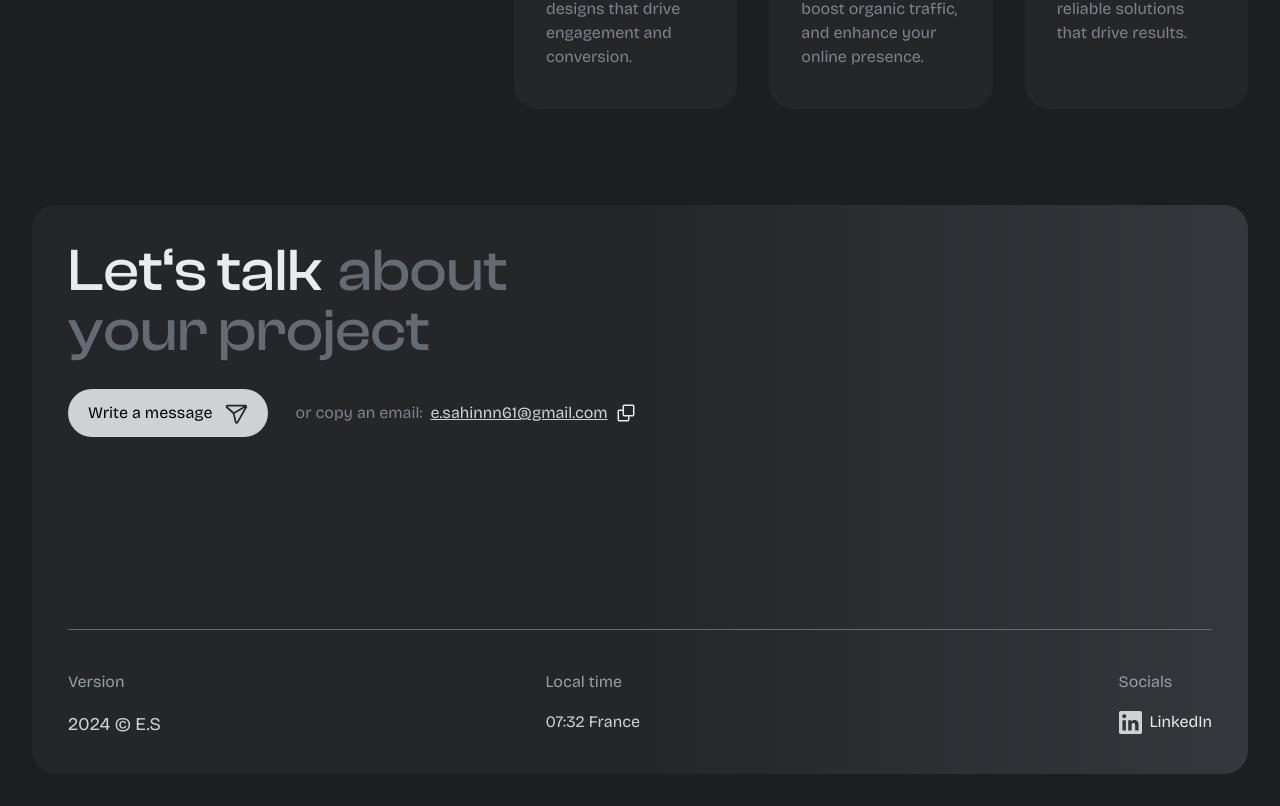
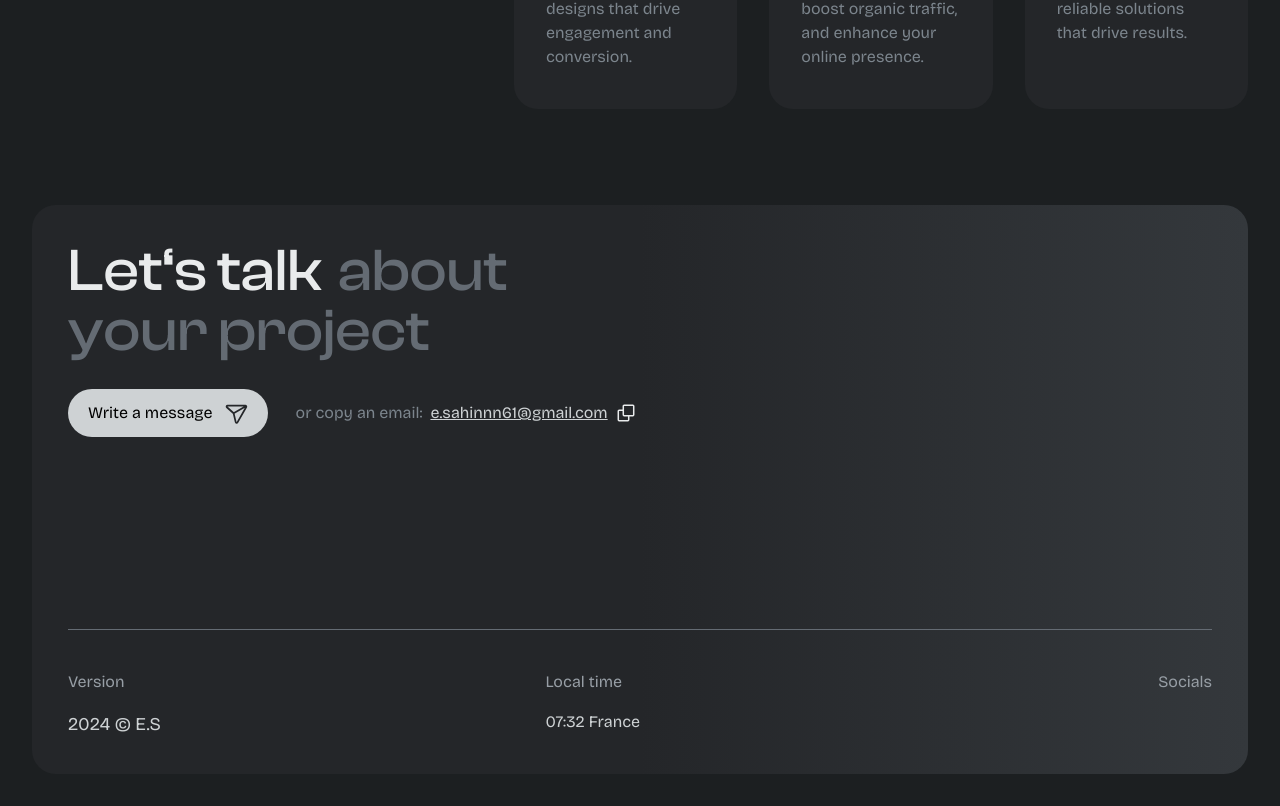
Before and after one commit to Spectrenard/Portfolio, a Next.js app: page / in a window 1280 px wide. Shown: the part 2628-3434 px from the top of the page. Built offline with nearby package versions, Linux system fonts and the light colour scheme; what tailwindcss-animatecss would draw is missing.

Commit message:
delete; linkedin

```diff
--- a/components/ui/socials.jsx
+++ b/components/ui/socials.jsx
@@ -23,7 +23,7 @@ export default function Socials() {
             </span>
           </Link>
         </li> */}
-        <li className="flex text-titleWhite gap-2 animate-appearsAzra opacity-0">
+        {/* <li className="flex text-titleWhite gap-2 animate-appearsAzra opacity-0">
           <Link
             href="https://www.linkedin.com/in/elyesa-s-858205304/"
             target="_blank"
@@ -40,7 +40,7 @@ export default function Socials() {
               <span className="ml-2">LinkedIn</span>
             </span>
           </Link>
-        </li>
+        </li> */}
       </ul>
     </div>
   );
```
